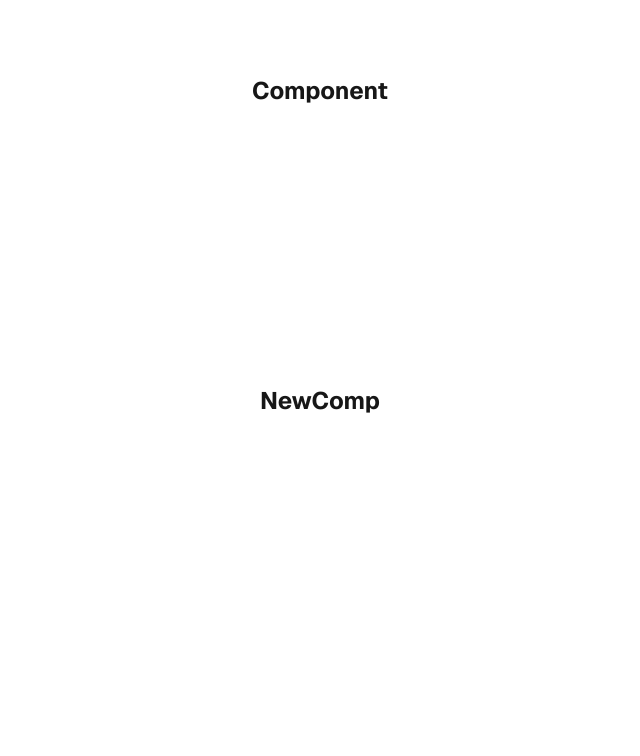
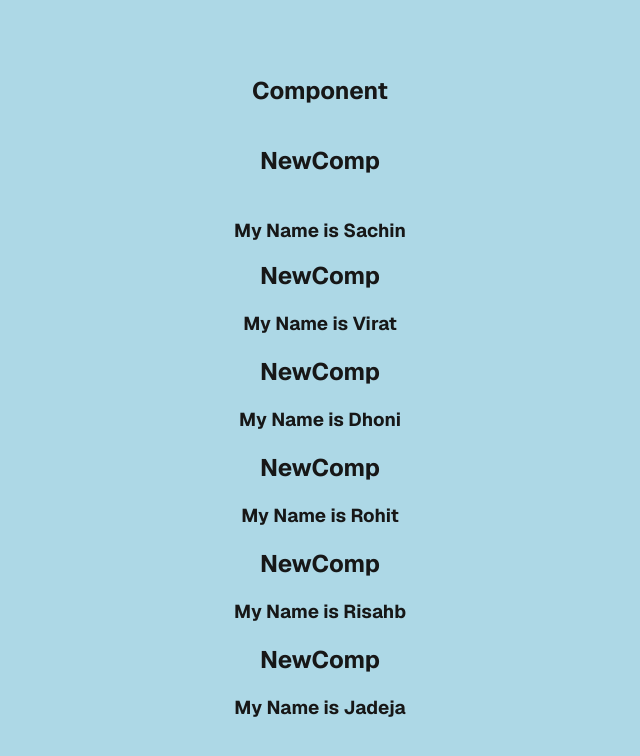
Before and after one commit to sourabhchalke/Nextjs, a Next.js app in the folder basic_app/: page / in a window 1280 px wide. Shown: the top 756 px of the page, without its empty margins (320-960 px from the left). Built offline with nearby package versions, Linux system fonts and the light colour scheme.

Commit message:
Passing props from one component to another

```diff
--- a/basic_app/src/app/page.js
+++ b/basic_app/src/app/page.js
@@ -1,22 +1,28 @@
-import Image from "next/image";
+
 import styles from "./page.module.css";
 
 export default function Home() {
 
- const NewComp=()=>{
+  return (
+    <div className={styles.page}>
+      <h2>Component</h2>
+      <NewComp name={"Sachin"}/>
+      <NewComp name={"Virat"}/>
+      <NewComp name={"Dhoni"}/>
+      <NewComp name={"Rohit"}/>
+      <NewComp name={"Risahb"}/>
+      <NewComp name={"Jadeja"}/>
+    </div>
+  );
+}
+
+export const NewComp=(props)=>{
 
   return(
     <>
       <h2>NewComp</h2>
+      <h3>My Name is {props.name}</h3>
     </>
   )
 
   }
-
-  return (
-    <div className={styles.page}>
-      <h2>Component</h2>
-      <NewComp/>
-    </div>
-  );
-}
--- a/basic_app/src/app/page.module.css
+++ b/basic_app/src/app/page.module.css
@@ -12,8 +12,9 @@
   justify-items: center;
   min-height: 100svh;
   padding: 80px;
-  gap: 64px;
+  gap: 20px;
   font-family: var(--font-geist-sans);
+  background-color: lightblue;
 }
 
 @media (prefers-color-scheme: dark) {
```
